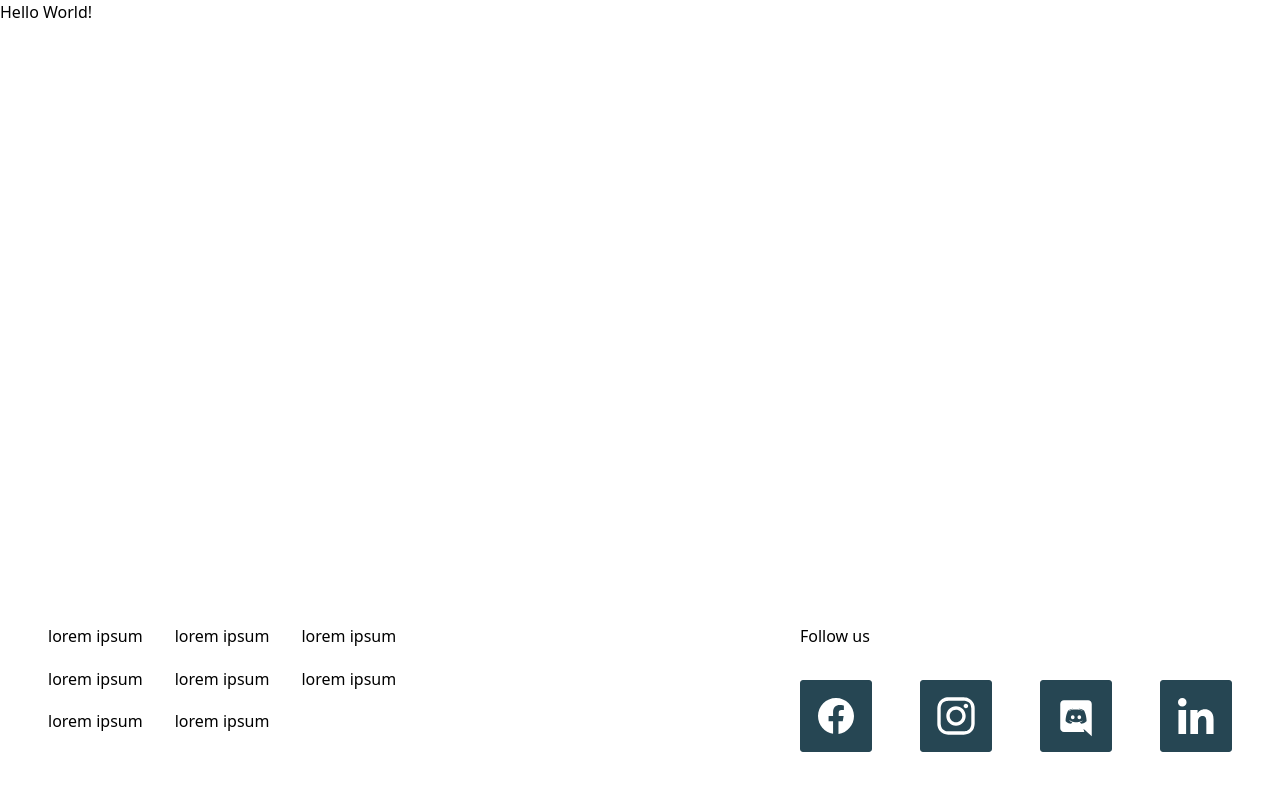
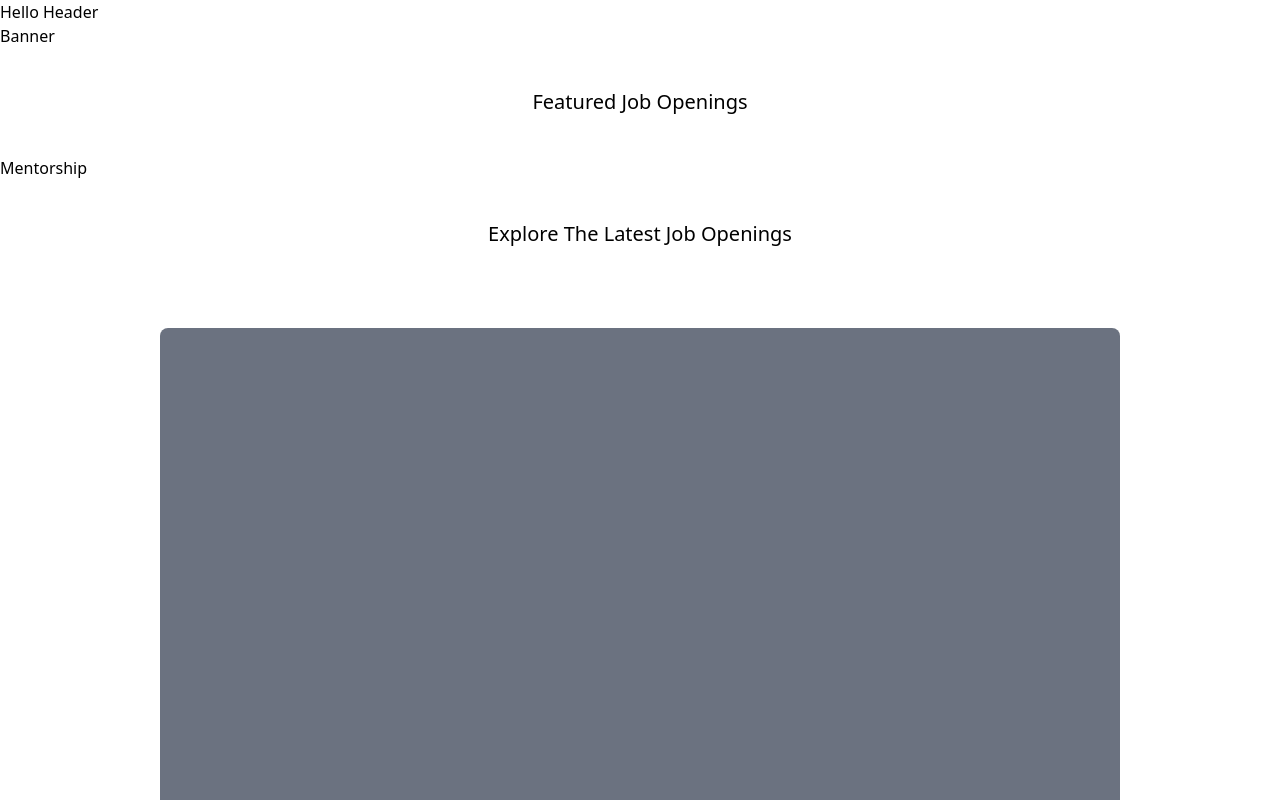
Before and after one commit to AABDJKKM/project-frontend, a React (Create React App) app: page / in a window 1280 px wide. Shown: the top 800 px of the page. Built offline with nearby package versions, Linux system fonts and the light colour scheme.

Commit message:
feat: add content to the opportunities page

```diff
--- a/src/App.js
+++ b/src/App.js
@@ -1,10 +1,13 @@
 import Footer from './components/Footer';
+import Opportunities from './pages/opportunities';
 
 function App() {
   return (
     <div className="flex flex-col min-h-screen">
-      <header>Hello World!</header>
-      <main className="flex-1"></main>
+      <header>Hello Header</header>
+      <main className="flex-1">
+        <Opportunities />
+      </main>
       <Footer />
     </div>
   );
--- a/src/pages/opportunities/index.jsx
+++ b/src/pages/opportunities/index.jsx
@@ -1,5 +1,38 @@
 import React from 'react';
 
+// const featuredJobs = [
+//   {
+//     id: 1,
+//     category: 'Google Apprenticeship',
+//     coverImage: '',
+//   },
+// ];
+
 export default function Index() {
-  return <main>Opportunities</main>;
+  return (
+    <main>
+      {/* Banner section */}
+      <section>Banner</section>
+
+      {/* Feature job openings */}
+      <section>
+        <h2 className="text-center py-10 text-xl">Featured Job Openings</h2>
+      </section>
+
+      {/* Mentorship banner */}
+      <section>Mentorship</section>
+
+      {/* Latest jobs */}
+      <section>
+        <h2 className="text-center py-10 text-xl">
+          Explore The Latest Job Openings
+        </h2>
+        <div className="px-40 py-10">
+          <div className="font-semibold text-5xl flex justify-center items-center bg-gray-500 rounded-lg h-[1100px]">
+            airtable
+          </div>
+        </div>
+      </section>
+    </main>
+  );
 }
```
